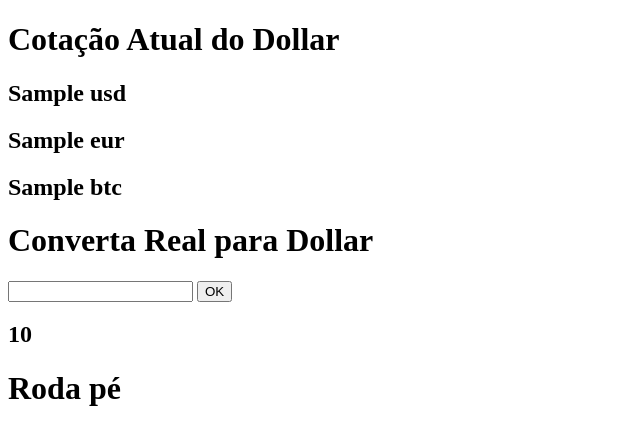
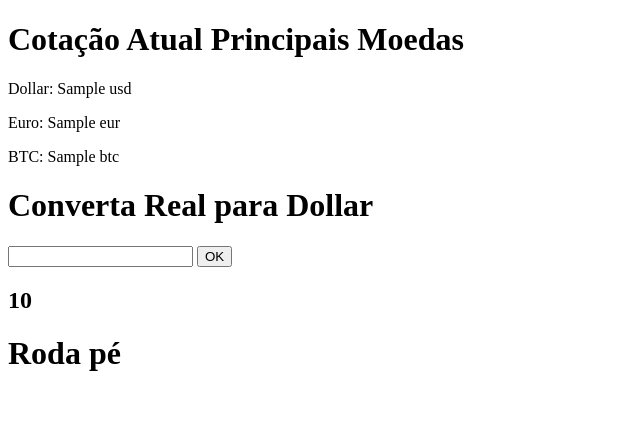
Before and after one commit to acauangs/conversor_moeda, a Django app: template moedas/templates/moedas/pages/home.html in a window 1280 px wide. Shown: the top 445 px of the page, without its empty margins (0-640 px from the left). Run offline with Django 4.2, Linux system fonts and the light colour scheme; the template is opened without the code that fills it: most values are stand-ins (such as "Sample title", 1, 10 or a date in 2020).

Commit message:
commi-modularizacao

```diff
--- a/moedas/templates/moedas/pages/home.html
+++ b/moedas/templates/moedas/pages/home.html
@@ -3,11 +3,14 @@
 
 <head>
     <title>Document</title>
+    {% include 'moedas/partials/head.html' %}
 </head>
 
 <body>
+    <div class="main">
     {% include 'moedas/partials/cotacao.html' %}
     {% include 'moedas/partials/converter.html' %}
+    </div>
 </body>
 
 <footer>
--- a/moedas/templates/moedas/partials/cotacao.html
+++ b/moedas/templates/moedas/partials/cotacao.html
@@ -1,9 +1,32 @@
-
 
 
 <body>
-    <h1>Cotação Atual do Dollar</h1>
-    <h2>{{valor.usd}}</h2>
-    <h2>{{valor.eur}}</h2>
-    <h2>{{valor.btc}}</h2>
+    <h1>Cotação Atual Principais Moedas</h1>
+    <div class="content-cotacao">
+            <p>Dollar: <span class='atual'>{{valor.usd}}</span></p>
+            <span class="min">
+            </span>
+            <span class="max">
+
+            </span>
+
+
+            <p class='eur'>Euro: <span class='atual'>{{valor.eur}}</span></p>
+            <span class="min">
+
+            </span>
+            <span class="max">
+
+            </span>
+
+
+            <p class='btc'>BTC: <span class='atual'>{{valor.btc}}</span></p>
+            <span class="min">
+
+            </span>
+            <span class="max">
+
+            </span>
+
+    </div>
 </body>
--- /dev/null
+++ b/moedas/templates/moedas/partials/head.html
@@ -0,0 +1,21 @@
+{% load static %}
+
+<meta charset="UTF-8">
+<meta http-equiv="X-UA-Compatible" content="IE=edge">
+<meta name="viewport" content="width=device-width, initial-scale=1.0">
+
+<link rel="stylesheet" href="https://cdnjs.cloudflare.com/ajax/libs/font-awesome/5.15.4/css/fontawesome.min.css"
+    integrity="sha512-P9vJUXK+LyvAzj8otTOKzdfF1F3UYVl13+F8Fof8/2QNb8Twd6Vb+VD52I7+87tex9UXxnzPgWA3rH96RExA7A=="
+    crossorigin="anonymous" referrerpolicy="no-referrer" />
+<link rel="stylesheet" href="https://cdnjs.cloudflare.com/ajax/libs/font-awesome/5.15.4/css/brands.min.css"
+    integrity="sha512-sVSECYdnRMezwuq5uAjKQJEcu2wybeAPjU4VJQ9pCRcCY4pIpIw4YMHIOQ0CypfwHRvdSPbH++dA3O4Hihm/LQ=="
+    crossorigin="anonymous" referrerpolicy="no-referrer" />
+<link rel="stylesheet" href="https://cdnjs.cloudflare.com/ajax/libs/font-awesome/5.15.4/css/solid.min.css"
+    integrity="sha512-tk4nGrLxft4l30r9ETuejLU0a3d7LwMzj0eXjzc16JQj+5U1IeVoCuGLObRDc3+eQMUcEQY1RIDPGvuA7SNQ2w=="
+    crossorigin="anonymous" referrerpolicy="no-referrer" />
+
+<link rel="preconnect" href="https://fonts.googleapis.com">
+<link rel="preconnect" href="https://fonts.gstatic.com" crossorigin>
+<link href="https://fonts.googleapis.com/css2?family=Roboto+Slab:wght@900&display=swap" rel="stylesheet">
+
+<link rel="stylesheet" href="{% static '/CSS/styles.css' %}">
```
Also changed, not shown: conversor/settings.py (+5 -3 lines), moedas/views.py (+24 -0 lines).
